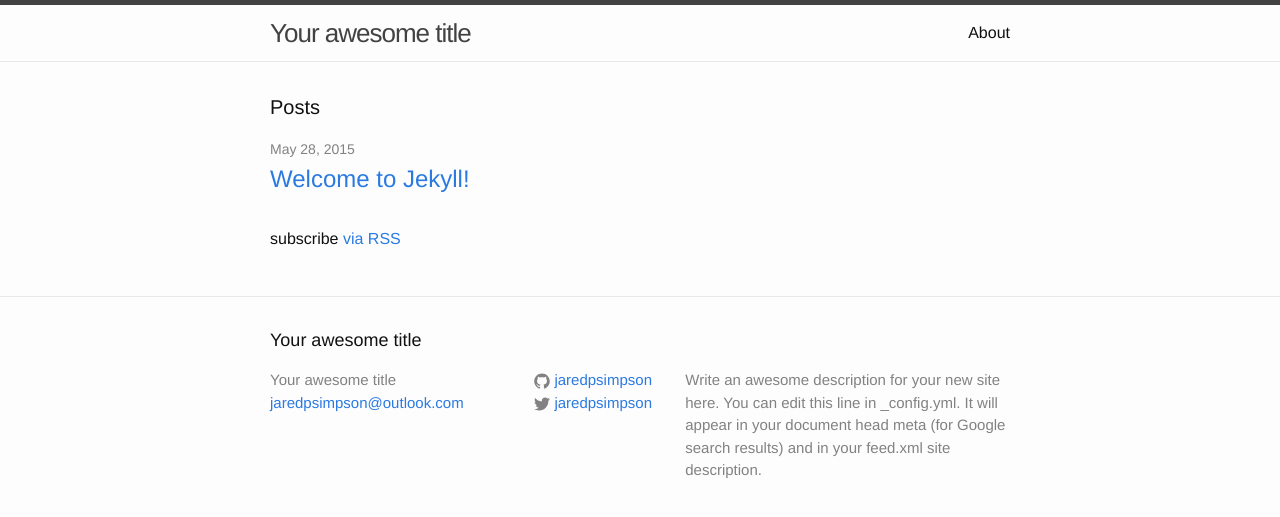
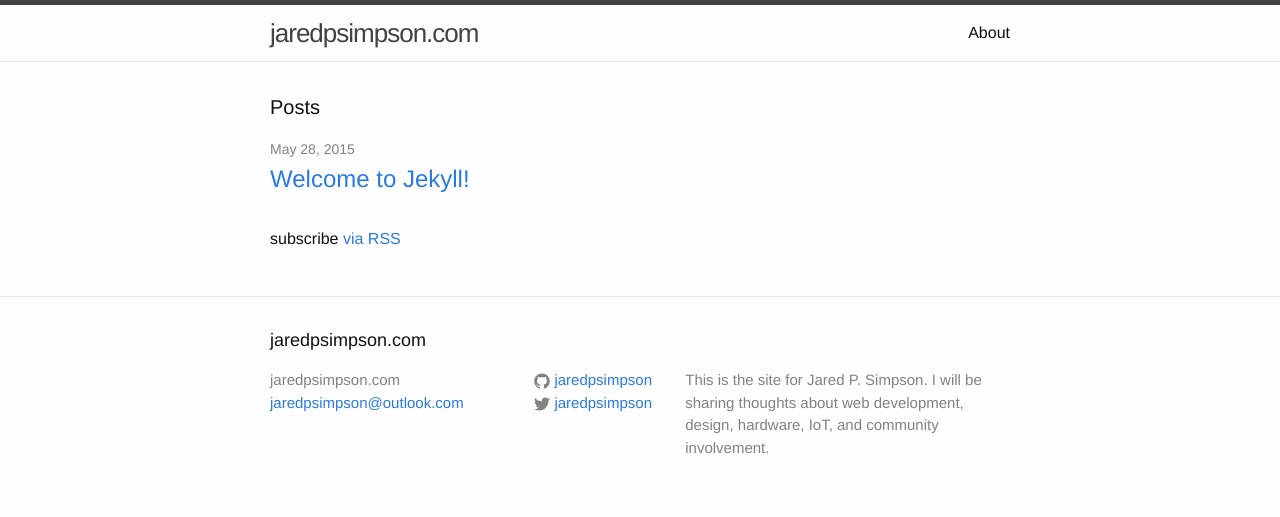
Before and after one commit to jaredpsimpson/jaredpsimpson.github.io, a Jekyll site: the page built from index.html, in a window 1280 px wide. Shown: the top 517 px of the page. Built offline with Jekyll 4.4.1, drawn with Linux system fonts in a browser that asks for light colours.

Commit message:
Updated _config.yml

```diff
--- a/_config.yml
+++ b/_config.yml
@@ -1,17 +1,21 @@
 # Site settings
-title: Your awesome title
+title: jaredpsimpson.com
 email: jaredpsimpson@outlook.com
-description: > # this means to ignore newlines until "baseurl:"
-  Write an awesome description for your new site here. You can edit this
-  line in _config.yml. It will appear in your document head meta (for
-  Google search results) and in your feed.xml site description.
+description: This is the site for Jared P. Simpson.  I will be sharing thoughts about web development, design, hardware, IoT, and community involvement.
 baseurl: "" # the subpath of your site, e.g. /blog/
-url: "http://yourdomain.com" # the base hostname & protocol for your site
+url: "http://jaredpsimpson.com" # the base hostname & protocol for your site
+
+# Social media
 twitter_username: jaredpsimpson
 github_username:  jaredpsimpson
+linkedin_username: jaredpsimpson
+instagram_username: jaredpsimpson
 
 # Build settings
 markdown: kramdown
 
 #Text Highlighter
 highlighter: pygments
+
+#Encoding
+encoding: utf-8
```
